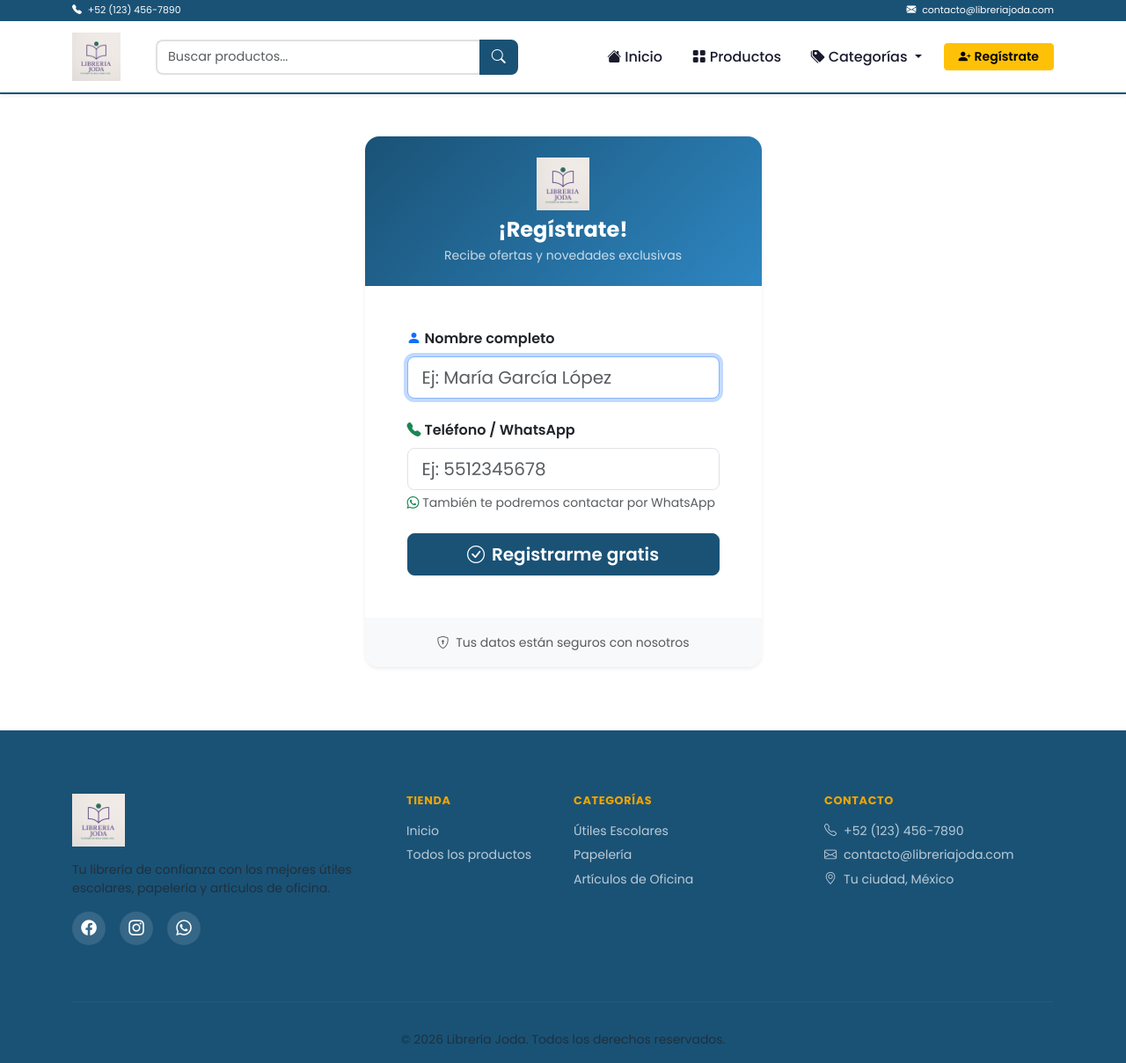
After one commit to Jose20-25/Libreria-Joda, a Django app: page /registro/ in a window 1280 px wide. The commit adds this page. Shown: the whole page at 88% size. Run offline with Django 5.2, Linux system fonts and the light colour scheme; data that the repository does not hold is empty.

Commit message:
Agregar registro de clientes y superusuario admin

```diff
--- a/templates/base.html
+++ b/templates/base.html
@@ -76,6 +76,11 @@
                             </li>
                             {% endfor %}
                         </ul>
+                    </li>
+                    <li class="nav-item">
+                        <a href="{% url 'tienda:registro' %}" class="btn btn-warning btn-sm fw-semibold px-3 ms-1">
+                            <i class="bi bi-person-plus-fill me-1"></i>Regístrate
+                        </a>
                     </li>
                 </ul>
             </div>
--- /dev/null
+++ b/templates/tienda/registro.html
@@ -0,0 +1,67 @@
+{% extends 'base.html' %}
+{% load static %}
+
+{% block titulo %}Regístrate — Librería Joda{% endblock %}
+
+{% block contenido %}
+<div class="container py-5">
+    <div class="row justify-content-center">
+        <div class="col-md-6 col-lg-5">
+
+            <div class="card border-0 shadow-sm rounded-4 overflow-hidden">
+                <!-- Cabecera -->
+                <div class="card-header text-white text-center py-4 border-0"
+                     style="background: linear-gradient(135deg, var(--primary), var(--primary-light));">
+                    <img src="{% static 'img/logo.png' %}" alt="Librería Joda" height="60" class="mb-2">
+                    <h4 class="mb-0 fw-bold">¡Regístrate!</h4>
+                    <p class="mb-0 opacity-75 small mt-1">Recibe ofertas y novedades exclusivas</p>
+                </div>
+
+                <div class="card-body p-4 p-md-5">
+                    <form method="POST" novalidate>
+                        {% csrf_token %}
+
+                        <!-- Nombre -->
+                        <div class="mb-4">
+                            <label for="{{ form.nombre.id_for_label }}" class="form-label fw-semibold">
+                                <i class="bi bi-person-fill me-1 text-primary"></i>{{ form.nombre.label }}
+                            </label>
+                            {{ form.nombre }}
+                            {% if form.nombre.errors %}
+                            <div class="invalid-feedback d-block">{{ form.nombre.errors.0 }}</div>
+                            {% endif %}
+                        </div>
+
+                        <!-- Teléfono -->
+                        <div class="mb-4">
+                            <label for="{{ form.telefono.id_for_label }}" class="form-label fw-semibold">
+                                <i class="bi bi-telephone-fill me-1 text-success"></i>{{ form.telefono.label }}
+                            </label>
+                            {{ form.telefono }}
+                            {% if form.telefono.errors %}
+                            <div class="invalid-feedback d-block">{{ form.telefono.errors.0 }}</div>
+                            {% endif %}
+                            <div class="form-text">
+                                <i class="bi bi-whatsapp text-success"></i>
+                                También te podremos contactar por WhatsApp
+                            </div>
+                        </div>
+
+                        <button type="submit" class="btn btn-primary btn-lg w-100 fw-semibold">
+                            <i class="bi bi-check-circle me-2"></i>Registrarme gratis
+                        </button>
+                    </form>
+                </div>
+
+                <div class="card-footer bg-light text-center py-3 border-0">
+                    <small class="text-muted">
+                        <i class="bi bi-shield-lock me-1"></i>
+                        Tus datos están seguros con nosotros
+                    </small>
+                </div>
+            </div>
+
+        </div>
+    </div>
+</div>
+{% endblock %}
--- /dev/null
+++ b/tienda/forms.py
@@ -0,0 +1,35 @@
+from django import forms
+from .models import Cliente
+
+
+class ClienteRegistroForm(forms.ModelForm):
+    nombre = forms.CharField(
+        label='Nombre completo',
+        max_length=150,
+        widget=forms.TextInput(attrs={
+            'class': 'form-control form-control-lg',
+            'placeholder': 'Ej: María García López',
+            'autofocus': True,
+        })
+    )
+    telefono = forms.CharField(
+        label='Teléfono / WhatsApp',
+        max_length=20,
+        widget=forms.TextInput(attrs={
+            'class': 'form-control form-control-lg',
+            'placeholder': 'Ej: 5512345678',
+            'type': 'tel',
+        })
+    )
+
+    class Meta:
+        model = Cliente
+        fields = ('nombre', 'telefono')
+
+    def clean_telefono(self):
+        telefono = self.cleaned_data.get('telefono', '').strip()
+        # Solo permitir dígitos, espacios, +, - y paréntesis
+        import re
+        if not re.match(r'^[\d\s\+\-\(\)]{7,20}$', telefono):
+            raise forms.ValidationError('Ingresa un número de teléfono válido.')
+        return telefono
--- a/tienda/models.py
+++ b/tienda/models.py
@@ -68,3 +68,17 @@ class Producto(models.Model):
     @property
     def tiene_oferta(self):
         return self.precio_oferta is not None and self.precio_oferta < self.precio
+
+
+class Cliente(models.Model):
+    nombre = models.CharField(max_length=150, verbose_name='Nombre completo')
+    telefono = models.CharField(max_length=20, verbose_name='Teléfono')
+    registrado = models.DateTimeField(auto_now_add=True, verbose_name='Fecha de registro')
+
+    class Meta:
+        verbose_name = 'Cliente'
+        verbose_name_plural = 'Clientes'
+        ordering = ['-registrado']
+
+    def __str__(self):
+        return f'{self.nombre} — {self.telefono}'
--- a/tienda/urls.py
+++ b/tienda/urls.py
@@ -7,4 +7,6 @@ urlpatterns = [
     path('', views.inicio, name='inicio'),
     path('productos/', views.lista_productos, name='productos'),
     path('producto/<slug:slug>/', views.detalle_producto, name='detalle'),
+    path('registro/', views.registro_cliente, name='registro'),
+    path('registro/gracias/', views.registro_exito, name='registro_exito'),
 ]
--- a/tienda/views.py
+++ b/tienda/views.py
@@ -1,5 +1,7 @@
-from django.shortcuts import render, get_object_or_404
+from django.shortcuts import render, get_object_or_404, redirect
+from django.contrib import messages
 from .models import Producto, Categoria
+from .forms import ClienteRegistroForm
 
 
 def inicio(request):
@@ -47,3 +49,23 @@ def detalle_producto(request, slug):
         'relacionados': relacionados,
     }
     return render(request, 'tienda/detalle.html', context)
+
+
+def registro_cliente(request):
+    if request.method == 'POST':
+        form = ClienteRegistroForm(request.POST)
+        if form.is_valid():
+            form.save()
+            messages.success(
+                request,
+                f'¡Bienvenido, {form.cleaned_data["nombre"]}! '
+                'Te hemos registrado correctamente. Pronto nos pondremos en contacto contigo.'
+            )
+            return redirect('tienda:registro_exito')
+    else:
+        form = ClienteRegistroForm()
+    return render(request, 'tienda/registro.html', {'form': form})
+
+
+def registro_exito(request):
+    return render(request, 'tienda/registro_exito.html')
```
Also changed, not shown: templates/tienda/registro_exito.html (added, +34 -0 lines), tienda/admin.py (+24 -1 lines), tienda/migrations/0002_cliente.py (added).
